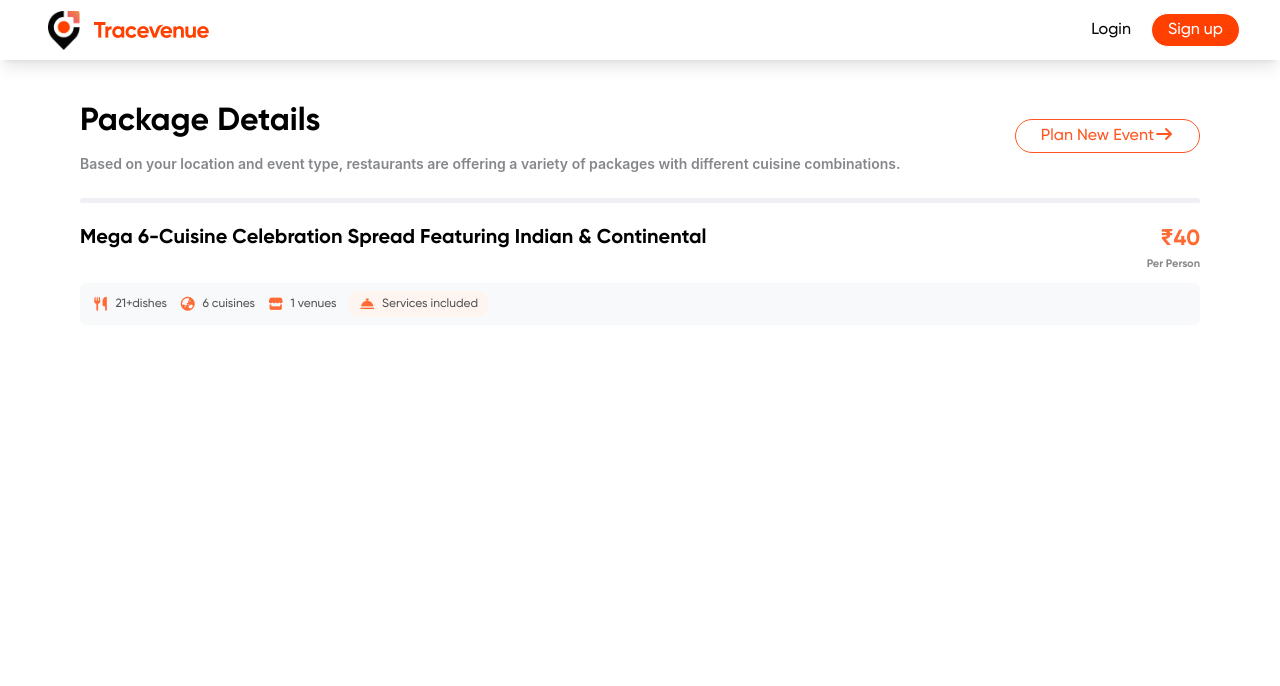
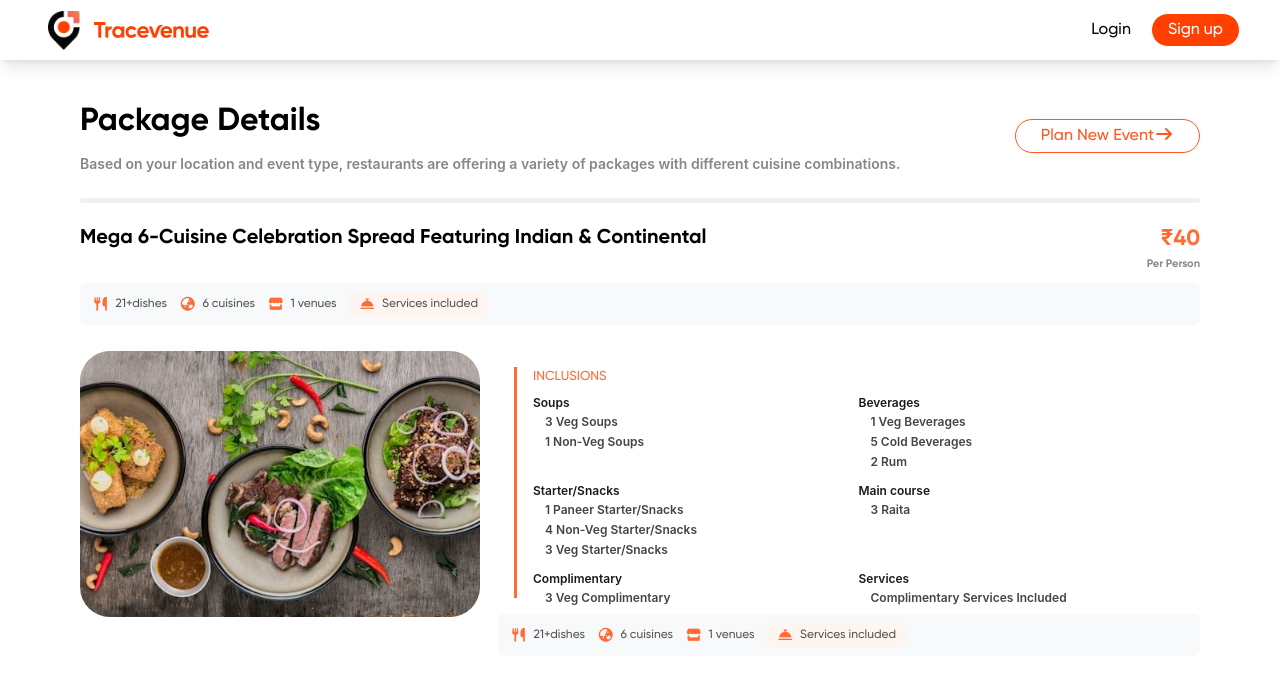
Before and after one commit to Prince5632/tracevenue-revamped, a React (Vite) app: page /package-details in a window 1280 px wide. Shown: the top 686 px of the page. Built offline with nearby package versions, Linux system fonts and the light colour scheme.

Commit message:
create package-details page

```diff
--- a/src/components/common/PackageInfo.jsx
+++ b/src/components/common/PackageInfo.jsx
@@ -1,4 +1,5 @@
 import Button from "../common/Button";
+import CardImage from "../../assets/packageCard/card1.jpeg"
 function PackageInfo(props) {
     return <>
         <main className="pt-[65px] px-[40px]">
@@ -24,12 +25,12 @@ function PackageInfo(props) {
                 </div>
                 <div className="py-[8px] px-[12px] flex gap-3 mb-[10px] bg-[#f8f9fa] rounded-[6px]">
                     {
-                        props.services.map((item)=>(
-                            (item.content == 'Services included')?
+                        props.services.map((item) => (
+                            (item.content == 'Services included') ?
                                 <div className="flex justify-center items-center gap-[6px] bg-[#fff5f0] text-[#ff6b35] px-[10px] py-[4px] rounded-[12px]">
                                     <i className={`${item.class} text-[14px]`}></i>
                                     <span className="text-[12px] text-[#555555]">{item.content}</span>
-                            </div>:
+                                </div> :
                                 <div className="flex justify-center items-center gap-[6px] text-[#ff6b35]">
                                     <i className={`${item.class} text-[14px]`}></i>
                                     <span className="text-[12px] text-[#555555]">{item.content}</span>
@@ -38,8 +39,50 @@ function PackageInfo(props) {
                     }
                 </div>
             </div>
+            <div className="flex justify-between py-[16px]">
+                <div className="h-[272px] w-[400px] rounded-[30px]">
+                    <img className="h-full w-full rounded-[30px]" src={CardImage} alt="" />
+                </div>
                 <div>
-
+                    <div className="h-[231px] w-[670px] m-[16px] px-[16px] border-l-[3px] border-[#ff6b35]">
+                        <h4 className="mb-[8px] text-[13px] text-[#ff6b35]">INCLUSIONS</h4>
+                        <div className="grid grid-cols-2 grid-row-3 gap-x-4 gap-y-2">
+                            {/* {
+                                props.cardInfo.map((data)=>(
+                                    <div>{data.cardHeading}</div>
+                                ))
+                            } */}
+                            {
+                                props.cardInfo.map((item, i) => (
+                                    <div key={i} className="text-[12px] mb-[2px] text-[#1a1a1a] font-semibold">{item.cardHeading}
+                                        <ul className="list-disc text-[#ff6b35]">
+                                            {
+                                                item.cardItems.map((list, index) => (
+                                                    <li key={index} className="text-[12px] text-[#444444] py-[1px] pl-[12px]">{list}</li>
+                                                ))
+                                            }
+                                        </ul>
+                                    </div>
+                                ))
+                            }
+                        </div>
+                    </div>
+                    <div className="py-[8px] px-[12px] flex gap-3 mb-[10px] bg-[#f8f9fa] rounded-[6px]">
+                        {
+                            props.services.map((item) => (
+                                (item.content == 'Services included') ?
+                                    <div className="flex justify-center items-center gap-[6px] bg-[#fff5f0] text-[#ff6b35] px-[10px] py-[4px] rounded-[12px]">
+                                        <i className={`${item.class} text-[14px]`}></i>
+                                        <span className="text-[12px] text-[#555555]">{item.content}</span>
+                                    </div> :
+                                    <div className="flex justify-center items-center gap-[6px] text-[#ff6b35]">
+                                        <i className={`${item.class} text-[14px]`}></i>
+                                        <span className="text-[12px] text-[#555555]">{item.content}</span>
+                                    </div>
+                            ))
+                        }
+                    </div>
+                </div>
             </div>
         </main>
     </>
--- a/src/pages/PackageDetails.jsx
+++ b/src/pages/PackageDetails.jsx
@@ -22,14 +22,39 @@ function PackageDetails() {
                     content: 'Services included',
                     class: "fa-solid fa-bell-concierge" }
             ],
-            cardDescription: 'Lorem ipsum dolor sit, amet consectetur adipisicing elit. Pariatur perferendis, corporis soluta quisquam autem sint eaque consequuntur dignissimos cumque incidunt. Iure doloribus eveniet unde eligendi nostrum mollitia consequatur, commodi, at ratione, labore architecto cumque! Ex commodi quas alias eveniet dolorum totam quam excepturi, eum, asperiores culpa minus. Modi, labore tempore?'
+            cardInfo: [
+                {
+                    cardHeading: 'Soups',
+                    cardItems: ['3 Veg Soups', '1 Non-Veg Soups']
+                },
+                {
+                    cardHeading: 'Beverages',
+                    cardItems: ['1 Veg Beverages','5 Cold Beverages', '2 Rum']
+                },
+                {
+                    cardHeading: 'Starter/Snacks',
+                    cardItems: ['1 Paneer Starter/Snacks','4 Non-Veg Starter/Snacks', '3 Veg Starter/Snacks']
+                },
+                {
+                    cardHeading: 'Main course',
+                    cardItems: ['3 Raita']
+                },
+                {
+                    cardHeading: 'Complimentary',
+                    cardItems: ['3 Veg Complimentary']
+                },
+                {
+                    cardHeading: 'Services',
+                    cardItems: ['Complimentary Services Included']
+                }
+            ]
         }
     ]
     return <>
         <Navbar />
         {
             packageInformation.map((item, index) => (
-                <PackageInfo key={index} step={item.step} heading={item.heading} description={item.description} subHeading={item.subHeading} price={item.price} services={item.services} cardDescription={item.cardDescription} />
+                <PackageInfo key={index} step={item.step} heading={item.heading} description={item.description} subHeading={item.subHeading} price={item.price} services={item.services} cardInfo={item.cardInfo} />
             ))
         }
     </>
```
Also changed, not shown: 1 other file (tests, documents, lock files or other folders). Lines whose indentation alone changed are shown as unchanged.
